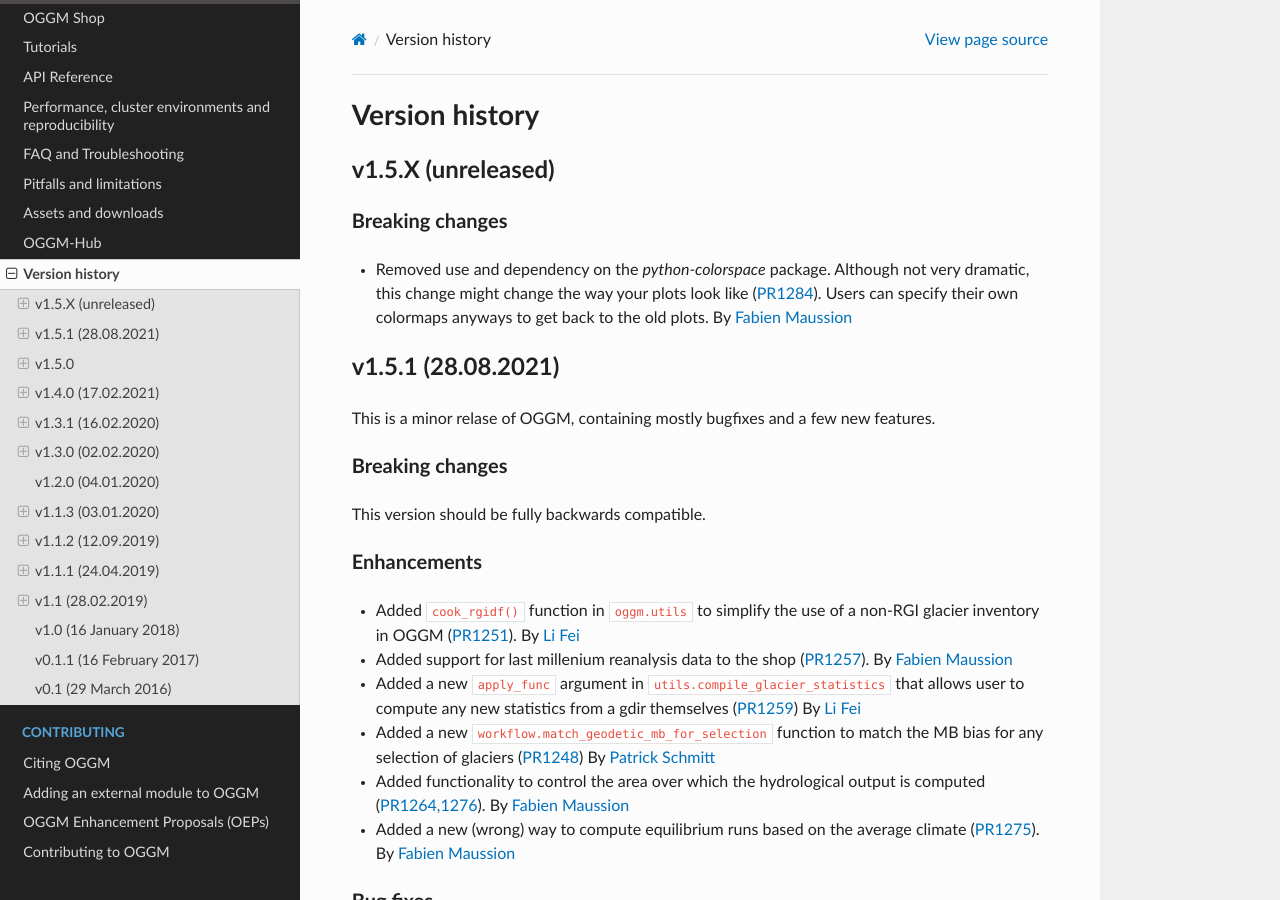
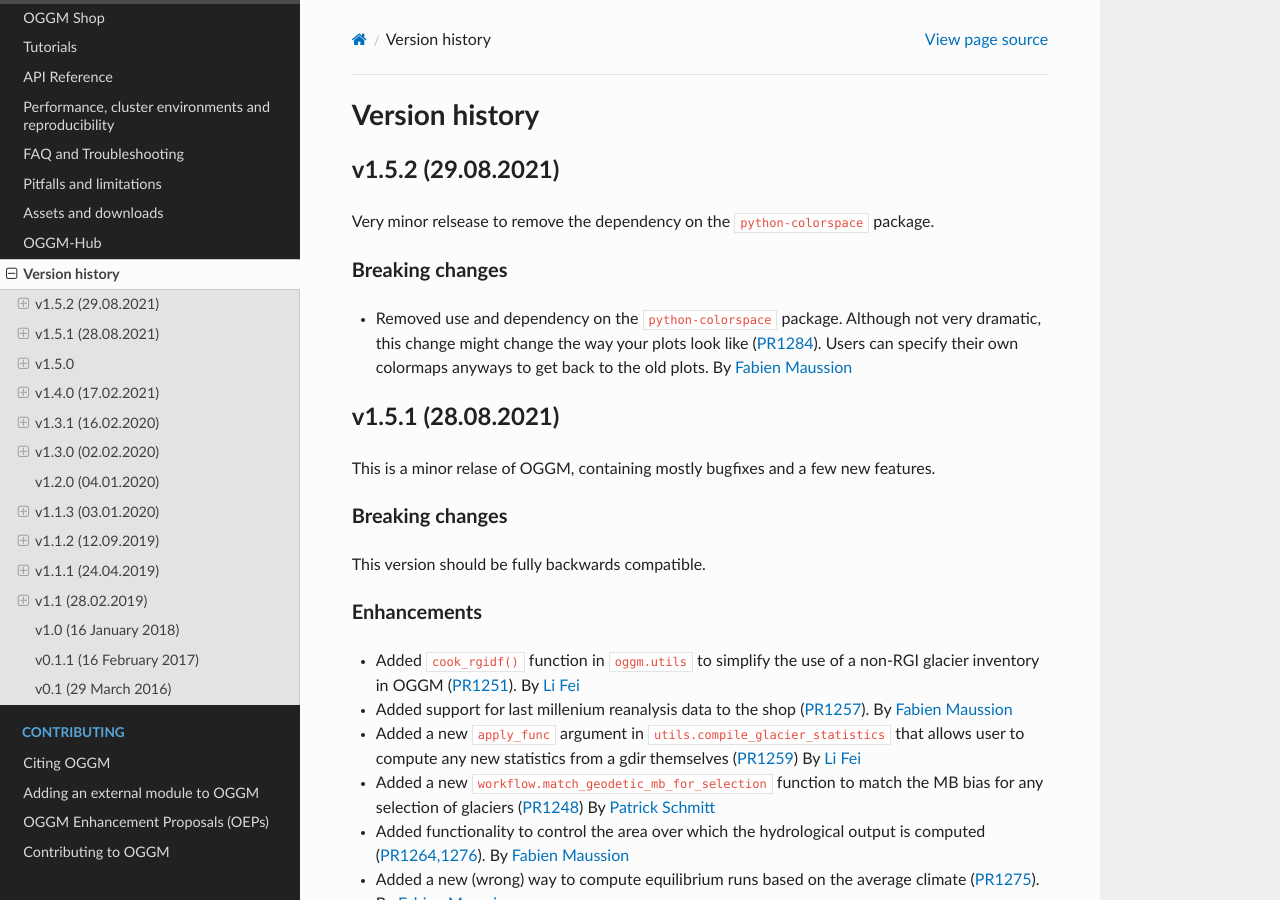
Before and after one commit to OGGM/oggm, a Sphinx documentation site: the page built from docs/whats-new.rst, in a window 1280 px wide and 900 px high. Built offline with Sphinx 7.4.7 and the Read the Docs theme 2.0.0, drawn with Linux system fonts in a browser that asks for light colours; the version number could not be read and is left out.

Commit message:
Release v1.5.2

```diff
--- a/docs/whats-new.rst
+++ b/docs/whats-new.rst
@@ -4,13 +4,15 @@
 Version history
 ===============
 
-v1.5.X (unreleased)
+v1.5.2 (29.08.2021)
 -------------------
+
+Very minor relsease to remove the dependency on the ``python-colorspace`` package.
 
 Breaking changes
 ~~~~~~~~~~~~~~~~
 
-- Removed use and dependency on the `python-colorspace` package. Although
+- Removed use and dependency on the ``python-colorspace`` package. Although
   not very dramatic, this change might change the way your plots look like
   (:pull:`1284`). Users can specify their own colormaps anyways to get back to
   the old plots.
```
